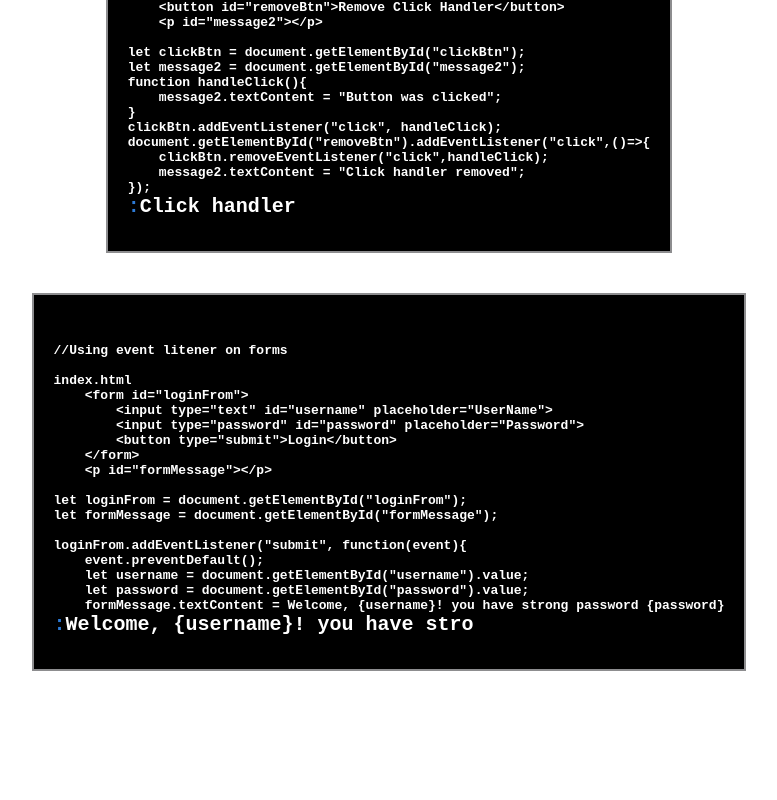
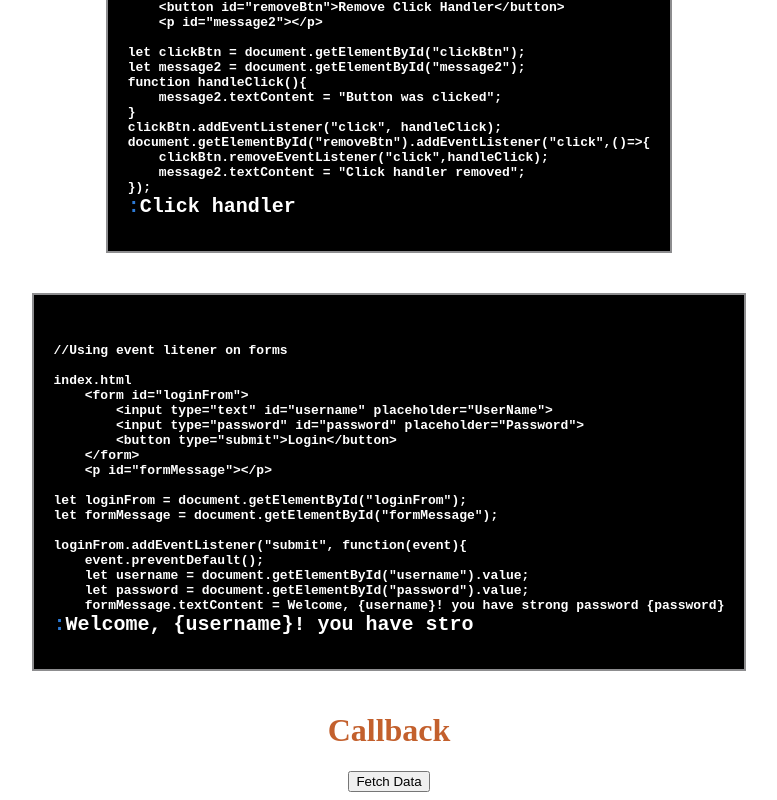
Before and after one commit to Traer3/ReactJs, a React (Create React App) app in the folder javascript-basics/: page / in a window 1280 px wide. Shown: the part 10010-10810 px from the top of the page, without its empty margins (251-1028 px from the left). Before the commit the page ends 10709 px from the top, so only its background shows below. Built offline with nearby package versions, Linux system fonts and the light colour scheme.

Commit message:
Changes to be committed:

```diff
--- /dev/null
+++ b/javascript-basics/src/components/Callback.js
@@ -0,0 +1,28 @@
+import React, { useState } from "react";
+
+const Callback = ()=> {
+
+const [data, setData] = useState(null);
+
+const fetchData = (callback) =>{
+    setTimeout(()=>{
+        const result = {message: "Data loaded"};
+        callback(result);
+    },2000);
+};
+
+const handleClick = ()=> {
+    fetchData((result)=>{
+        setData(result.message);
+    });
+};
+
+    return(
+        <div>
+            <button onClick={handleClick}>Fetch Data</button>
+            {data && <p>{data}</p>}
+        </div>
+    );
+};
+
+export default Callback;
--- a/javascript-basics/src/components/JavaScriptRoadmap.jsx
+++ b/javascript-basics/src/components/JavaScriptRoadmap.jsx
@@ -9,6 +9,7 @@ import Scopes from "./Scopes";
 import Arrays from "./Arrays";
 import Objects from "./Objects";
 import DomTester from "./DomTester";
+import Callback from "./Callback";
 
 
 
@@ -42,6 +43,8 @@ const Roadmap = () => {
             <div style={{ display: 'flex', flexWrap: 'wrap', justifyContent: 'center' , }}> <Objects/> </div>
             <h1 className={style.variableData}>DOM</h1>
             <div style={{ display: 'flex', flexWrap: 'wrap', justifyContent: 'center' , }}> <DomTester/> </div>
+            <h1 className={style.variableData}>Callback</h1>
+            <div style={{ display: 'flex', flexWrap: 'wrap', justifyContent: 'center' , }}> <Callback/> </div>
 
         </div>
     );
```
